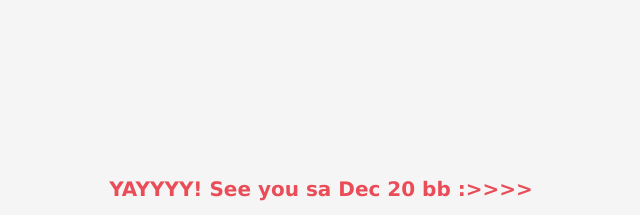
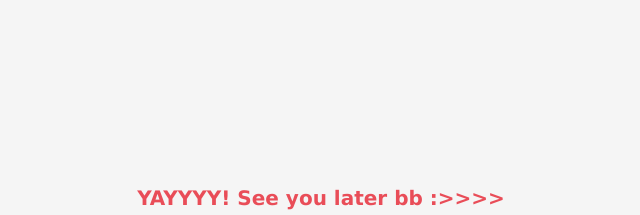
Before and after one commit to SieghartMode/message, a plain HTML site: page index.html in a window 1280 px wide. Both pictures are taken after a click on the button "Yes". Shown: the top 215 px of the page, without its empty margins (319-959 px from the left). Drawn offline with Linux system fonts and the light colour scheme.

Commit message:
Edited message

```diff
--- a/index.html
+++ b/index.html
@@ -8,7 +8,7 @@
 </head>
 <body>
     <div class="wrapper">
-        <h2 class="question">Will you be my "Lantern Parade" date?</h2>
+        <h2 class="question">Will you be my Intramuros date?</h2>
         <img class="gif" alt="gif" src="https://media.giphy.com/media/cbOun7SXza6TpmyUTZ/giphy.gif"/>
         <div class="btn-group">
             <button class="yes-btn">Yes</button>
--- a/script.js
+++ b/script.js
@@ -5,7 +5,7 @@ const yesBtn = document.querySelector(".yes-btn");
 const noBtn = document.querySelector(".no-btn");
 
 yesBtn.addEventListener("click", () => {
-  question.innerHTML = "YAYYYY! See  you sa Dec 20 bb :>>>>";
+  question.innerHTML = "YAYYYY! See you later bb :>>>>";
   gif.src =
     "https://media.giphy.com/media/yaULsXEllOF3Z8zuwD/giphy.gif";
 });
```
